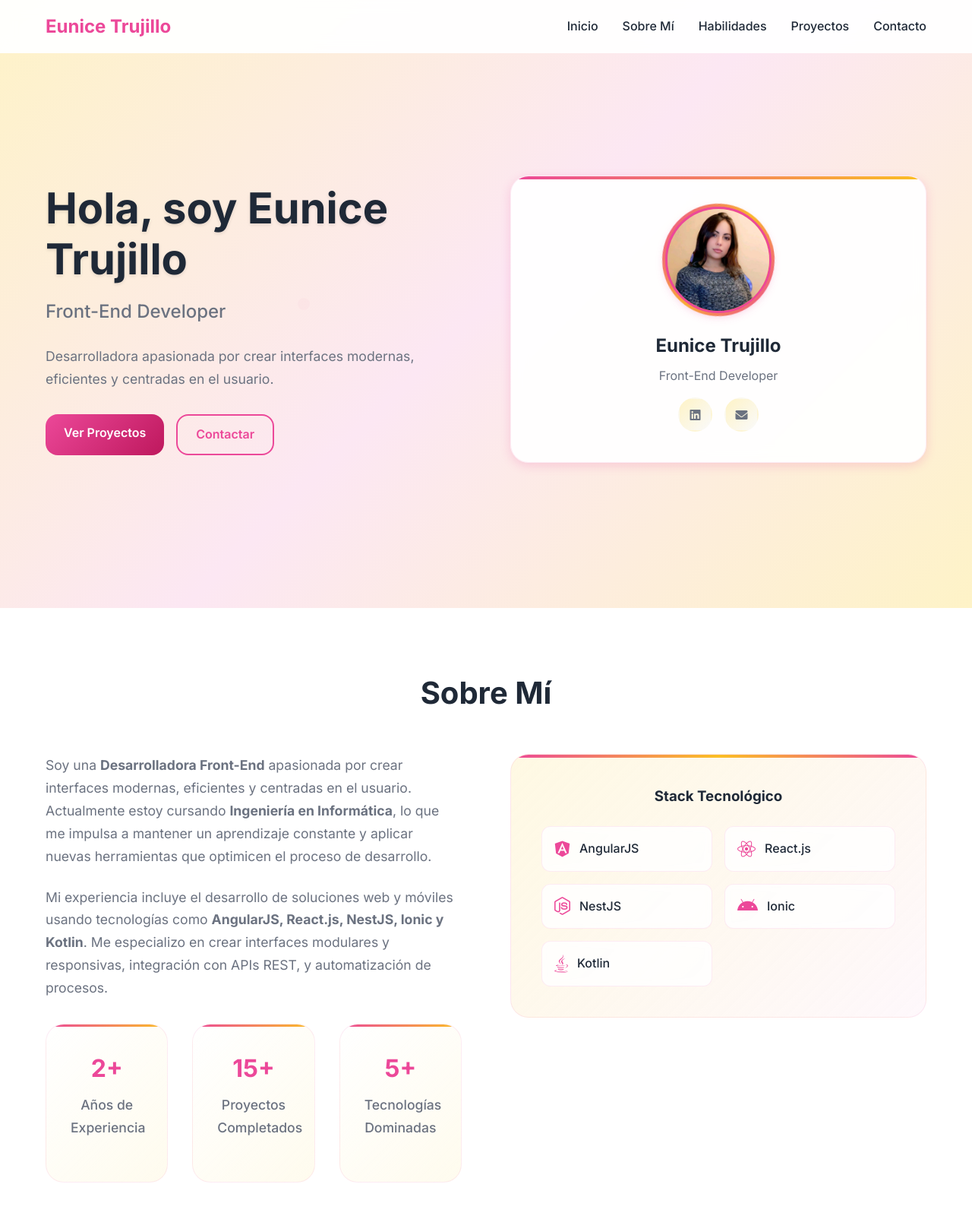
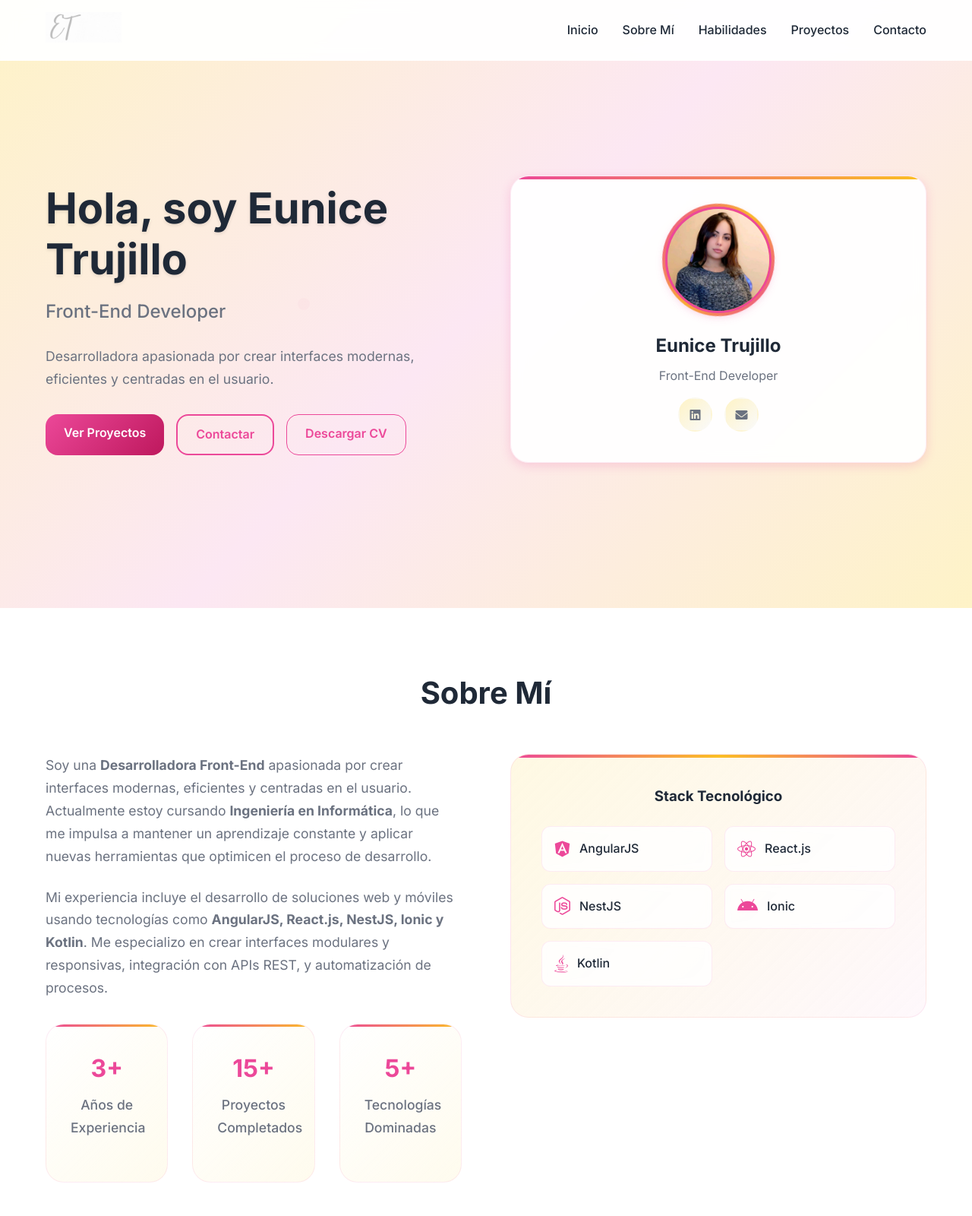
Before and after one commit to Eunices-TMEB/Portfolio, a website: page index.html in a window 1280 px wide. Shown: the top 1600 px of the page at 76% size. Drawn offline with Linux system fonts and the light colour scheme.

Commit message:
Actualiza la navegación y el contenido de la sección de experiencia en index.html.

```diff
--- a/index.html
+++ b/index.html
@@ -18,7 +18,7 @@
     <nav class="navbar">
         <div class="nav-container">
             <div class="nav-logo">
-                <h2>Eunice Trujillo</h2>
+                <img src="Assets/Eunices Trujillo.gif" alt="Eunice Trujillo" style="height: 40px; width: auto;">
             </div>
             <ul class="nav-menu">
                 <li><a href="#inicio" class="nav-link">Inicio</a></li>
@@ -49,6 +49,7 @@
                 <div class="hero-buttons">
                     <a href="#proyectos" class="btn btn-primary">Ver Proyectos</a>
                     <a href="#contacto" class="btn btn-secondary">Contactar</a>
+                    <a href="Assets/CV-Eunices.pdf" target="_blank" class="btn btn-outline">Descargar CV</a>
                 </div>
             </div>
             <div class="hero-image">
@@ -92,7 +93,7 @@
                     </p>
                     <div class="about-stats">
                         <div class="stat">
-                            <h3>2+</h3>
+                            <h3>3+</h3>
                             <p>Años de Experiencia</p>
                         </div>
                         <div class="stat">
```
Also changed, not shown: Assets/Eunices Trujillo.gif (added), 1 other file.
